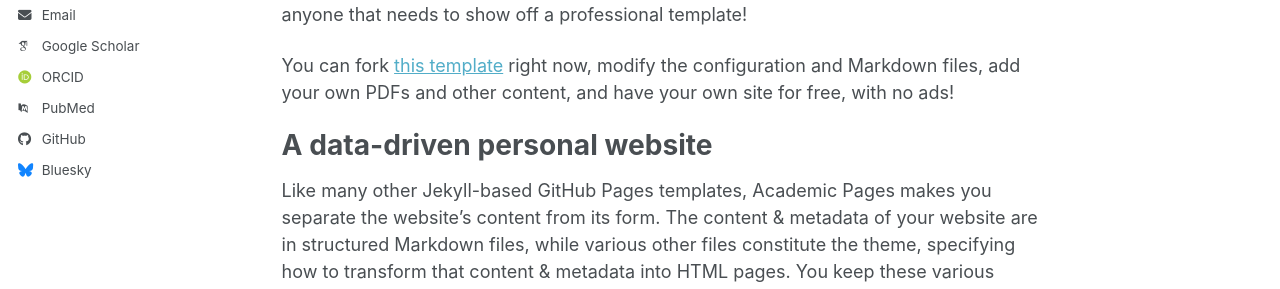
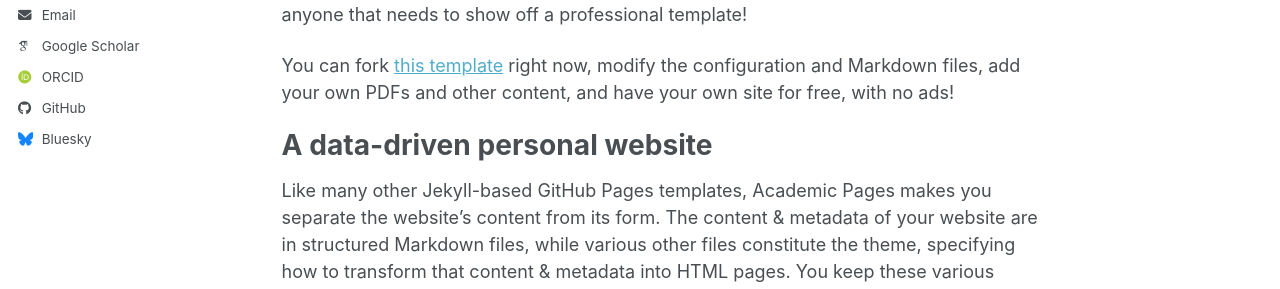
Before and after one commit to jhw-crypt/jhw-crypt.github.io, a Jekyll site: the page built from _pages/about.md, in a window 1280 px wide. Shown: the part 359-648 px from the top of the page. Built offline with Jekyll 4.4.1, drawn with Linux system fonts in a browser that asks for light colours; some web fonts are replaced; a script bundle is joined from its source files by our own code; library files that are not in the unit come from our copies.

Commit message:
Comment out sensitive fields in _config.yml
Comment out personal information and update URL.

```diff
--- a/_config.yml
+++ b/_config.yml
@@ -10,13 +10,13 @@
 locale                   : "en-US"
 site_theme               : "default" # The available themes options are "default", "air", "sunrise", "mint", "dirt" and "contrast"
 title                    : "魏江宏"
-title_separator          : "-"
-name                     : &name "魏江宏"
-description              : &description "Your Name's academic portfolio"   # Update this with a general description of your site, this is the default if not overridden by a page
-url                      : https://academicpages.github.io # The base hostname & protocol for your site e.g. "https://[your GitHub username].github.io",
+#title_separator          : "-"
+#name                     : &name "魏江宏"
+#description              : &description "Your Name's academic portfolio"   # Update this with a general description of your site, this is the default if not overridden by a page
+url                      : https://jhw-crypt.github.io # The base hostname & protocol for your site e.g. "https://[your GitHub username].github.io",
                                                            # or if you already have some other page hosted on Github then use "https://[your GitHub username].github.io/[Your Repo Name]"
-baseurl                  : "" # the subpath of your site, e.g. "/blog"
-repository               : "academicpages/academicpages.github.io"
+#baseurl                  : "" # the subpath of your site, e.g. "/blog"
+#repository               : "academicpages/academicpages.github.io"
 
 # Site Author - The following control what appear as part of the author content on the side bar.
 #               If a field is blank the icon and link will not appear, otherwise it will be shown.
@@ -25,7 +25,7 @@
   # Biographic information
   avatar           : "profile.png"
   name             : "魏江宏"
-  pronouns         : # example: "she/her"
+ # pronouns         : # example: "she/her"
  # bio              : "Short biography for the left-hand sidebar"
   location         : "郑州"
   employer         : "信息工程大学"
@@ -33,18 +33,18 @@
   email            : "jhwei@xidian.edu.cn"
 
   # Academic websites
-  academia         : # URL
-  arxiv            : # URL - Update with the correct link to your profile
+  #academia         : # URL
+  #arxiv            : # URL - Update with the correct link to your profile
   googlescholar    : "https://scholar.google.com/citations?user=PS_CX0AAAAAJ"
-  inspire-hep      : # URL
-  impactstory      : # URL
+  #inspire-hep      : # URL
+  #impactstory      : # URL
   orcid            : "https://orcid.org/yourorcidurl"
-  semantic         : # URL
+  #semantic         : # URL
   ssrn             : # URL
-  pubmed           : "https://www.ncbi.nlm.nih.gov/pubmed/?term=john+snow"
-  researchgate     : # URL
-  scopus           : # URL
-  zotero           : # URL
+  #pubmed           : "https://www.ncbi.nlm.nih.gov/pubmed/?term=john+snow"
+  #researchgate     : # URL
+  #scopus           : # URL
+  #zotero           : # URL
 
 
   # Repositories and software development
```
